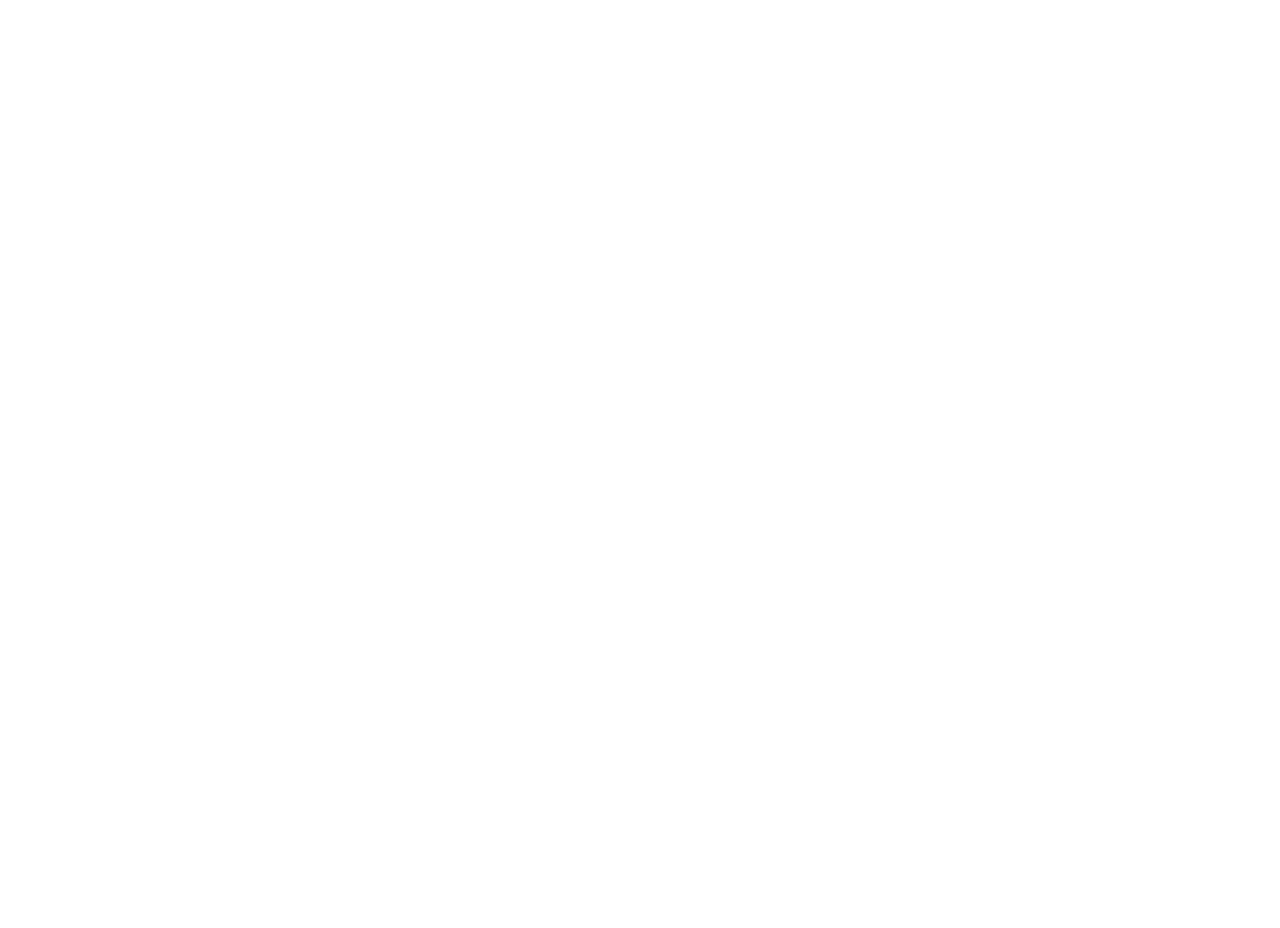
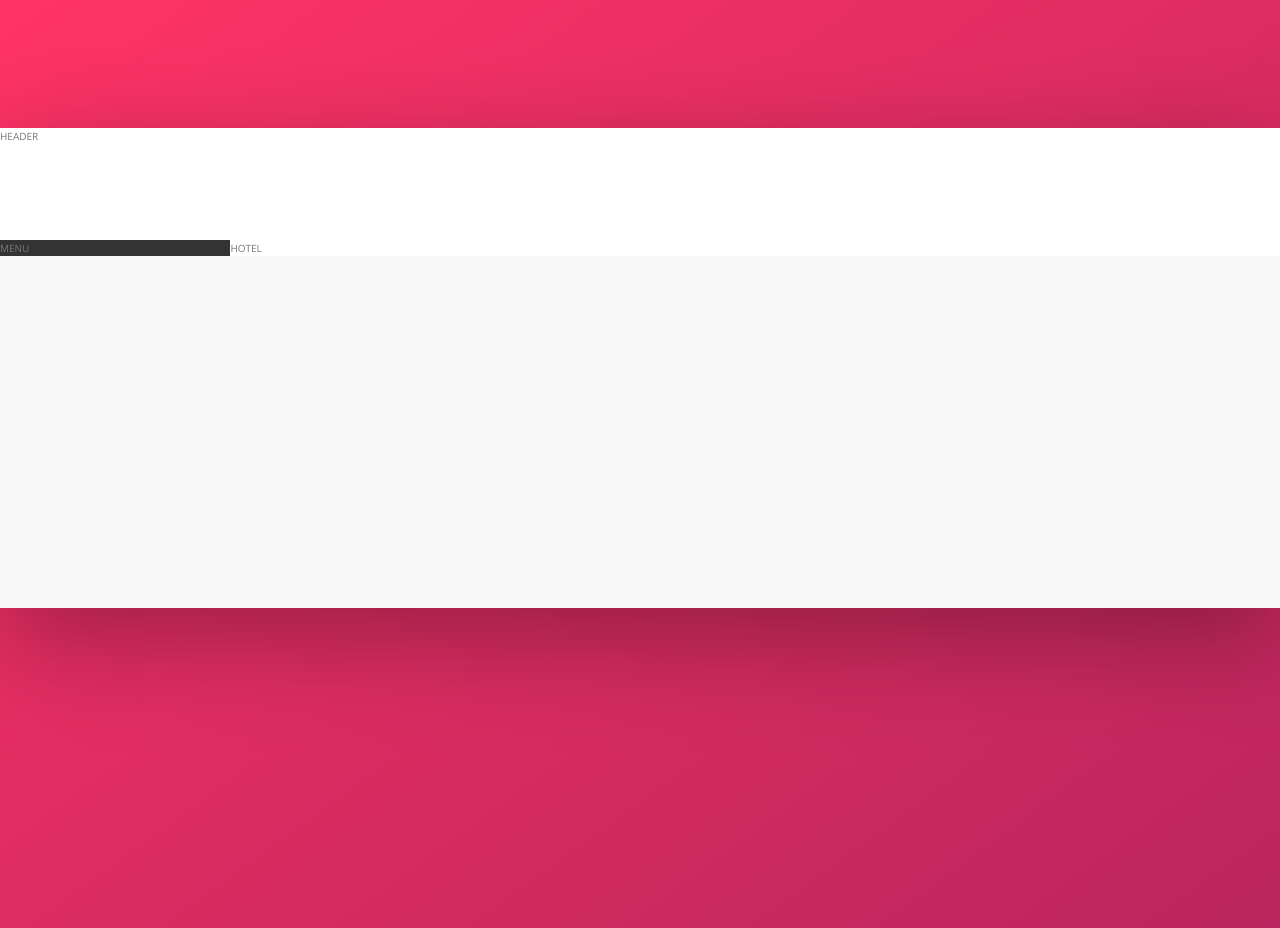
Before and after one commit to fapolo/trillo, a website: page index.html in a window 1280 px wide. Before the commit the page ends 800 px from the top, so only its background shows below. Drawn offline with nearby package versions, Linux system fonts and the light colour scheme; files that its build step writes are made by us from their sources.

Commit message:
add overall structure

```diff
--- a/index.html
+++ b/index.html
@@ -1,16 +1,31 @@
 <!DOCTYPE html>
 <html lang="en">
-    <head>
-        <meta charset="UTF-8">
-        <meta name="viewport" content="width=device-width, initial-scale=1.0">
+  <head>
+    <meta charset="UTF-8" />
+    <meta name="viewport" content="width=device-width, initial-scale=1.0" />
 
-        <link href="https://fonts.googleapis.com/css?family=Open+Sans:300,400,600" rel="stylesheet">
-        <link rel="stylesheet" href="css/style.css">
-        <link rel="shortcut icon" type="image/png" href="img/favicon.png">
+    <link
+      href="https://fonts.googleapis.com/css?family=Open+Sans:300,400,600"
+      rel="stylesheet"
+    />
+    <link rel="stylesheet" href="css/main.css" />
+    <link rel="shortcut icon" type="image/png" href="img/favicon.png" />
 
-        <title>trillo &mdash; Your all-in-one booking app</title>
-    </head>
-    <body>
-
-    </body>
+    <title>Trillo &mdash; O app certo para viagens</title>
+  </head>
+  <body>
+    <div class="global-container">
+      <header class="page-header">
+        HEADER
+      </header>
+      <div class="main-content">
+        <nav class="sidebar-menu">
+          MENU
+        </nav>
+        <main class="hotel-overview">
+          HOTEL
+        </main>
+      </div>
+    </div>
+  </body>
 </html>
--- a/package.json
+++ b/package.json
@@ -4,7 +4,7 @@
   "description": "Landing page for trillo",
   "main": "index.js",
   "scripts": {
-    "compile-sass": "node-sass src/sass/styles.scss src/styles.css -w",
+    "compile-sass": "node-sass sass/main.scss css/main.css -w",
     "run-gulp": "gulp clean & gulp styles & gulp scripts & gulp html & gulp components & gulp assets"
   },
   "author": "Fabricio Polo",
--- /dev/null
+++ b/sass/_base.scss
@@ -0,0 +1,42 @@
+:root {
+  --clr-primary: #eb2f64;
+  --clr-primary-light: #ff3366;
+  --clr-primary-dark: #ba265d;
+
+  --clr-gray-light-1: #faf9f9;
+  --clr-gray-light-2: #f4f2f2;
+  --clr-gray-light-3: #f0eeee;
+  --clr-gray-light-4: #ccc;
+
+  --clr-gray-dark-1: #333;
+  --clr-gray-dark-2: #777;
+  --clr-gray-dark-3: #999;
+
+  --shadow-dark: 0 2rem 6rem rgba(0, 0, 0, 0.3);
+}
+
+*,
+*::before,
+*::after {
+  margin: 0;
+  padding: 0;
+  box-sizing: border-box;
+}
+
+body {
+  font-family: "Open Sans", sans-serif;
+  font-size: 62.5%; //1rem = 10px
+  font-weight: 400;
+  line-height: 1.6;
+  color: var(--clr-gray-dark-2);
+
+  background-image: linear-gradient(
+    to right bottom,
+    var(--clr-primary-light),
+    var(--clr-primary-dark)
+  );
+  background-size: cover;
+  background-repeat: no-repeat;
+
+  min-height: 100vh;
+}
--- /dev/null
+++ b/sass/_layout.scss
@@ -0,0 +1,32 @@
+.global-container {
+  max-width: 100rem;
+  margin: 8rem auto;
+  background-color: var(--clr-gray-light-1);
+  box-shadow: var(--shadow-dark);
+
+  min-height: 30rem;
+}
+
+.page-header {
+  height: 7rem;
+  background-color: #fff;
+  border-bottom: var(--clr-gray-light-2);
+}
+
+.main-content {
+  display: flex;
+}
+
+.sidebar-menu {
+  background-color: var(--clr-gray-dark-1);
+
+  //não cresce, não estica, 18% = width que ocupará (flex-basis)
+  flex: 0 0 18%;
+}
+
+.hotel-overview {
+  background-color: #fff;
+
+  //ocupa todo o espaço restante no container
+  flex: 1;
+}
--- a/sass/main.scss
+++ b/sass/main.scss
@@ -1,17 +1,2 @@
-/*
-COLORS
-
-Primary: #eb2f64
-Primary light: #FF3366
-Primary dark: #BA265D
-
-Grey light 1: #faf9f9
-Grey light 2: #f4f2f2
-Grey light 3: #f0eeee
-Grey light 4: #ccc
-
-Grey dark 1: #333
-Grey dark 2: #777
-Grey dark 3: #999
-
-*/
+@import "base";
+@import "layout";
```
Also changed, not shown: css/main.css.
